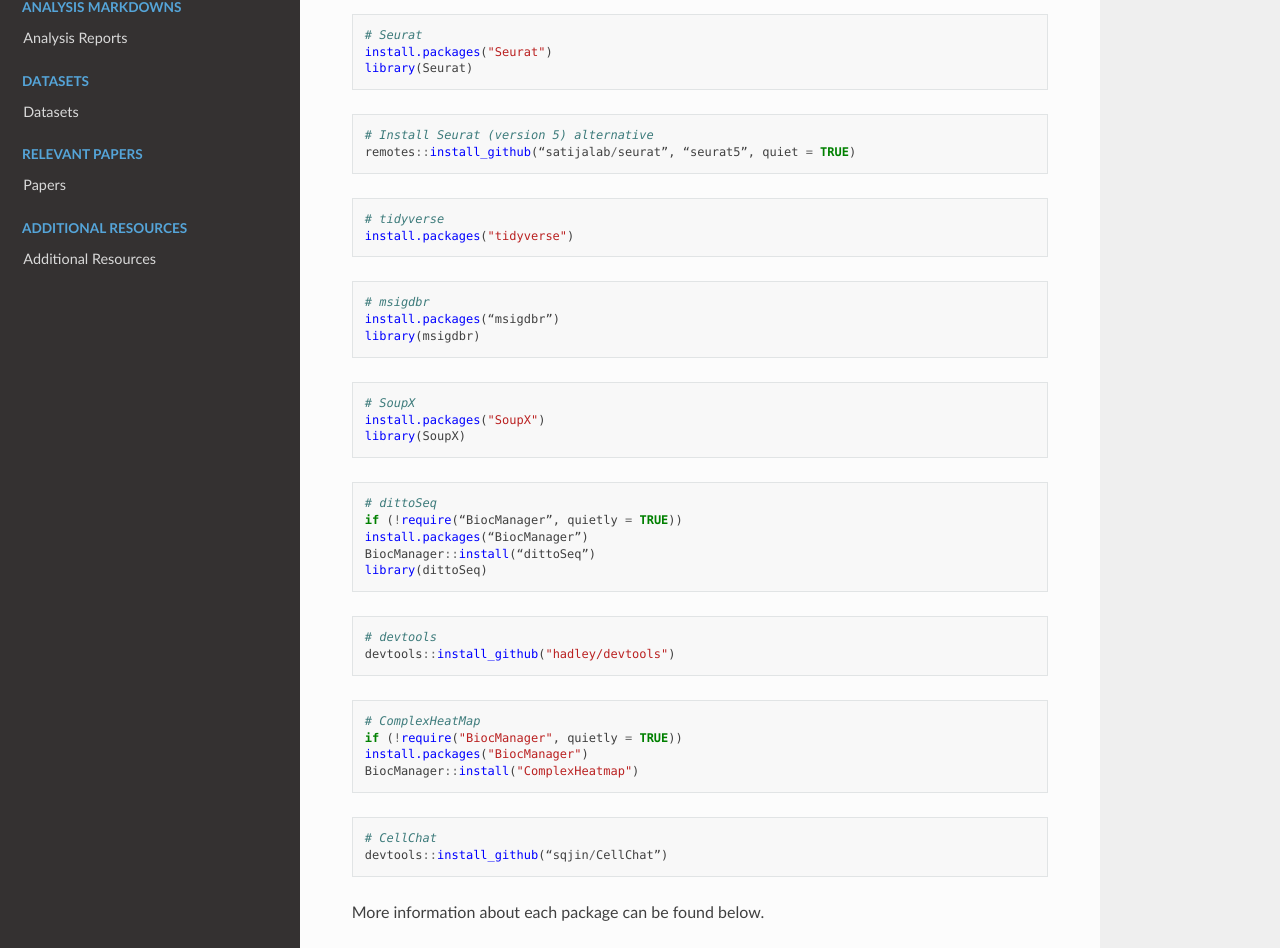
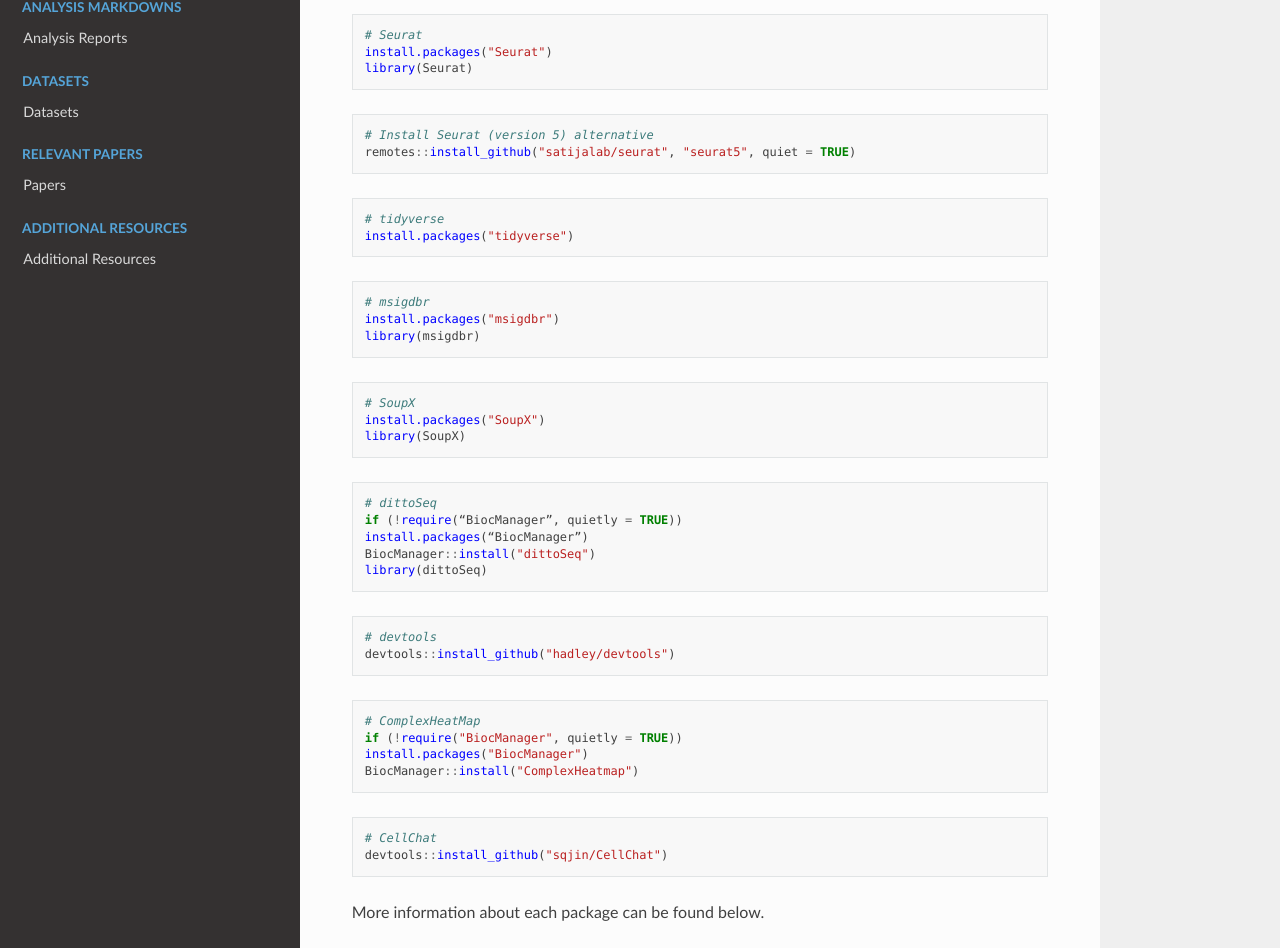
Before and after one commit to dw-thomson/SAGC_scRNAseq_workshop, a Sphinx documentation site: the page built from docs/source/Set-up.rst, in a window 1280 px wide and 1400 px high. Shown: the part 362-1310 px from the top of the window. Built offline with Sphinx 7.4.7 and the Read the Docs theme 2.0.0, drawn with Linux system fonts in a browser that asks for light colours.

Commit message:
Update Set-up.rst
pw

```diff
--- a/docs/source/Set-up.rst
+++ b/docs/source/Set-up.rst
@@ -17,7 +17,7 @@ These packages can be installed by copying the R code into your RStudio console
 .. code-block:: R
 
     # Install Seurat (version 5) alternative
-    remotes::install_github(“satijalab/seurat”, “seurat5”, quiet = TRUE)
+    remotes::install_github("satijalab/seurat", "seurat5", quiet = TRUE)
 
 .. code-block:: R
 
@@ -27,7 +27,7 @@ These packages can be installed by copying the R code into your RStudio console
 .. code-block:: R
 
     # msigdbr
-    install.packages(“msigdbr”)
+    install.packages("msigdbr")
     library(msigdbr)
 
 .. code-block:: R
@@ -41,7 +41,7 @@ These packages can be installed by copying the R code into your RStudio console
     # dittoSeq
     if (!require(“BiocManager”, quietly = TRUE))
     install.packages(“BiocManager”)
-    BiocManager::install(“dittoSeq”)
+    BiocManager::install("dittoSeq")
     library(dittoSeq)
 
 .. code-block:: R
@@ -60,7 +60,7 @@ These packages can be installed by copying the R code into your RStudio console
 .. code-block:: R
 
     # CellChat
-    devtools::install_github(“sqjin/CellChat”)
+    devtools::install_github("sqjin/CellChat")
 
 More information about each package can be found below.
 
```
